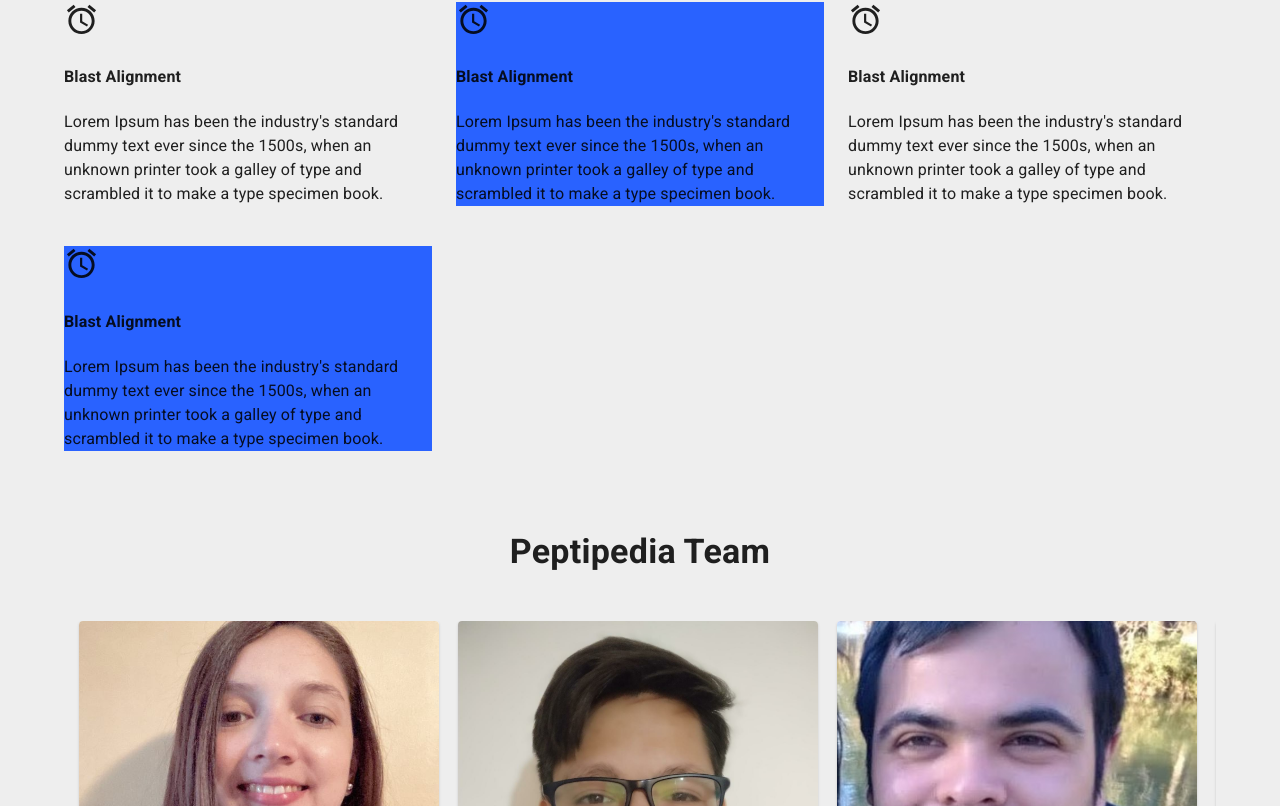
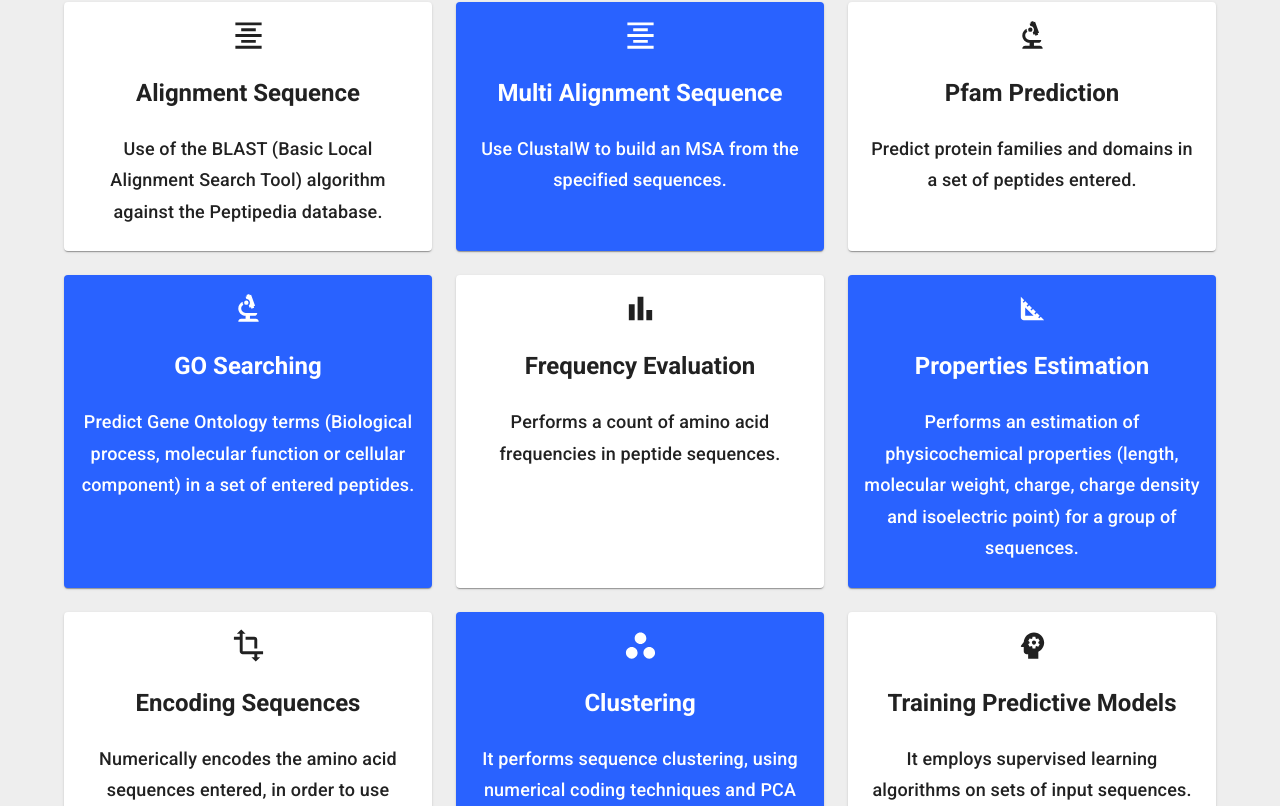
Before and after one commit to ProteinEngineering-PESB2/Peptipedia2.0, a React (Create React App) app in the folder app/: page / in a window 1280 px wide. Shown: the part 2134-2940 px from the top of the page. Built offline with nearby package versions, Linux system fonts and the light colour scheme.

Commit message:
servicios agregados en el home

```diff
--- a/app/src/components/Dashboard/Home/Services.js
+++ b/app/src/components/Dashboard/Home/Services.js
@@ -3,7 +3,15 @@ import "./index.css";
 import Grid from "@mui/material/Grid";
 import Typography from "@mui/material/Typography";
 
-import AccessAlarmIcon from "@mui/icons-material/AccessAlarm";
+import { Card, CardContent } from "@mui/material";
+
+import FormatAlignCenterIcon from "@mui/icons-material/FormatAlignCenter";
+import PsychologyIcon from "@mui/icons-material/Psychology";
+import TransformIcon from "@mui/icons-material/Transform";
+import WorkspacesIcon from "@mui/icons-material/Workspaces";
+import BiotechIcon from "@mui/icons-material/Biotech";
+import BarChartIcon from "@mui/icons-material/BarChart";
+import SquareFootIcon from "@mui/icons-material/SquareFoot";
 
 const Services = () => {
   return (
@@ -16,57 +24,220 @@ const Services = () => {
           Services
         </Typography>
         <Grid container spacing={3} sx={{ marginTop: 3 }}>
-          <Grid item lg={4} md={6} sm={12} xs={12}>
-            <div className="card ho">
-              <div className="card-body d-flex flex-column align-items-center justify-content-center text-center">
-                <AccessAlarmIcon fontSize="large" />
-                <h4 className="my-3 fw-bold">Blast Alignment</h4>
-                <p>
-                  Lorem Ipsum has been the industry's standard dummy text ever
-                  since the 1500s, when an unknown printer took a galley of type
-                  and scrambled it to make a type specimen book.
-                </p>
-              </div>
-            </div>
+          <Grid item xl={4} lg={4} md={3} sm={6} xs={12}>
+            <Card variant="elevation" className="ho" sx={{ height: "100%" }}>
+              <CardContent
+                sx={{
+                  display: "flex",
+                  alignItems: "center",
+                  justifyContent: "center",
+                  textAlign: "center",
+                  flexDirection: "column",
+                }}
+              >
+                <FormatAlignCenterIcon fontSize="large" />
+                <Typography marginY={3} fontWeight="bold" variant="h5">
+                  Alignment Sequence
+                </Typography>
+                <Typography variant="subtitle1" fontSize={18} fontWeight="medium">
+                  Use of the BLAST (Basic Local Alignment Search Tool) algorithm
+                  against the Peptipedia database.
+                </Typography>
+              </CardContent>
+            </Card>
           </Grid>
-          <Grid item lg={4} md={6} xs={12}>
-            <div className="card ho text-white" style={{ backgroundColor: "#2962ff" }}>
-              <div className="card-body d-flex flex-column align-items-center justify-content-center text-center">
-                <AccessAlarmIcon fontSize="large" />
-                <h4 className="my-3 fw-bold">Blast Alignment</h4>
-                <p>
-                  Lorem Ipsum has been the industry's standard dummy text ever
-                  since the 1500s, when an unknown printer took a galley of type
-                  and scrambled it to make a type specimen book.
-                </p>
-              </div>
-            </div>
+          <Grid item xl={4} lg={4} md={3} sm={6} xs={12}>
+            <Card
+              variant="elevation"
+              className="ho"
+              sx={{ backgroundColor: "#2962ff", color: "#fff", height: "100%" }}
+            >
+              <CardContent
+                sx={{
+                  display: "flex",
+                  alignItems: "center",
+                  justifyContent: "center",
+                  textAlign: "center",
+                  flexDirection: "column",
+                }}
+              >
+                <FormatAlignCenterIcon fontSize="large" />
+                <Typography marginY={3} fontWeight="bold" variant="h5">
+                  Multi Alignment Sequence
+                </Typography>
+                <Typography variant="subtitle1" fontSize={18} fontWeight="medium">
+                  Use ClustalW to build an MSA from the specified sequences.
+                </Typography>
+              </CardContent>
+            </Card>
           </Grid>
-          <Grid item lg={4} md={6} xs={12}>
-            <div className="card ho">
-              <div className="card-body d-flex flex-column align-items-center justify-content-center text-center">
-                <AccessAlarmIcon fontSize="large" />
-                <h4 className="my-3 fw-bold">Blast Alignment</h4>
-                <p>
-                  Lorem Ipsum has been the industry's standard dummy text ever
-                  since the 1500s, when an unknown printer took a galley of type
-                  and scrambled it to make a type specimen book.
-                </p>
-              </div>
-            </div>
+          <Grid item xl={4} lg={4} md={3} sm={6} xs={12}>
+            <Card variant="elevation" className="ho" sx={{ height: "100%" }}>
+              <CardContent
+                sx={{
+                  display: "flex",
+                  alignItems: "center",
+                  justifyContent: "center",
+                  textAlign: "center",
+                  flexDirection: "column",
+                }}
+              >
+                <BiotechIcon fontSize="large" />
+                <Typography marginY={3} fontWeight="bold" variant="h5">
+                  Pfam Prediction
+                </Typography>
+                <Typography variant="subtitle1" fontSize={18} fontWeight="medium">
+                  Predict protein families and domains in a set of peptides
+                  entered.
+                </Typography>
+              </CardContent>
+            </Card>
           </Grid>
-          <Grid item lg={4} md={6} xs={12}>
-            <div className="card ho text-white" style={{ backgroundColor: "#2962ff" }}>
-              <div className="card-body d-flex flex-column align-items-center justify-content-center text-center">
-                <AccessAlarmIcon fontSize="large" />
-                <h4 className="my-3 fw-bold">Blast Alignment</h4>
-                <p>
-                  Lorem Ipsum has been the industry's standard dummy text ever
-                  since the 1500s, when an unknown printer took a galley of type
-                  and scrambled it to make a type specimen book.
-                </p>
-              </div>
-            </div>
+          <Grid item xl={4} lg={4} md={3} sm={6} xs={12}>
+            <Card
+              variant="elevation"
+              className="ho"
+              sx={{ backgroundColor: "#2962ff", color: "#fff", height: "100%" }}
+            >
+              <CardContent
+                sx={{
+                  display: "flex",
+                  alignItems: "center",
+                  justifyContent: "center",
+                  textAlign: "center",
+                  flexDirection: "column",
+                }}
+              >
+                <BiotechIcon fontSize="large" />
+                <Typography marginY={3} fontWeight="bold" variant="h5">
+                  GO Searching
+                </Typography>
+                <Typography variant="subtitle1" fontSize={18} fontWeight="medium">
+                  Predict Gene Ontology terms (Biological process, molecular
+                  function or cellular component) in a set of entered peptides.
+                </Typography>
+              </CardContent>
+            </Card>
+          </Grid>
+          <Grid item xl={4} lg={4} md={3} sm={6} xs={12}>
+            <Card variant="elevation" className="ho" sx={{ height: "100%" }}>
+              <CardContent
+                sx={{
+                  display: "flex",
+                  alignItems: "center",
+                  justifyContent: "center",
+                  textAlign: "center",
+                  flexDirection: "column",
+                }}
+              >
+                <BarChartIcon fontSize="large" />
+                <Typography marginY={3} fontWeight="bold" variant="h5">
+                  Frequency Evaluation
+                </Typography>
+                <Typography variant="subtitle1" fontSize={18} fontWeight="medium">
+                  Performs a count of amino acid frequencies in peptide
+                  sequences.
+                </Typography>
+              </CardContent>
+            </Card>
+          </Grid>
+          <Grid item xl={4} lg={4} md={3} sm={6} xs={12}>
+            <Card
+              variant="elevation"
+              className="ho"
+              sx={{ backgroundColor: "#2962ff", color: "#fff", height: "100%" }}
+            >
+              <CardContent
+                sx={{
+                  display: "flex",
+                  alignItems: "center",
+                  justifyContent: "center",
+                  textAlign: "center",
+                  flexDirection: "column",
+                }}
+              >
+                <SquareFootIcon fontSize="large" />
+                <Typography marginY={3} fontWeight="bold" variant="h5">
+                  Properties Estimation
+                </Typography>
+                <Typography variant="subtitle1" fontSize={18} fontWeight="medium">
+                  Performs an estimation of physicochemical properties (length,
+                  molecular weight, charge, charge density and isoelectric
+                  point) for a group of sequences.
+                </Typography>
+              </CardContent>
+            </Card>
+          </Grid>
+          <Grid item xl={4} lg={4} md={3} sm={6} xs={12}>
+            <Card variant="elevation" className="ho" sx={{ height: "100%" }}>
+              <CardContent
+                sx={{
+                  display: "flex",
+                  alignItems: "center",
+                  justifyContent: "center",
+                  textAlign: "center",
+                  flexDirection: "column",
+                }}
+              >
+                <TransformIcon fontSize="large" />
+                <Typography marginY={3} fontWeight="bold" variant="h5">
+                  Encoding Sequences
+                </Typography>
+                <Typography variant="subtitle1" fontSize={18} fontWeight="medium">
+                  Numerically encodes the amino acid sequences entered, in order
+                  to use Machine Learning models.
+                </Typography>
+              </CardContent>
+            </Card>
+          </Grid>
+          <Grid item xl={4} lg={4} md={3} sm={6} xs={12}>
+            <Card
+              variant="elevation"
+              className="ho"
+              sx={{ backgroundColor: "#2962ff", color: "#fff", height: "100%" }}
+            >
+              <CardContent
+                sx={{
+                  display: "flex",
+                  alignItems: "center",
+                  justifyContent: "center",
+                  textAlign: "center",
+                  flexDirection: "column",
+                }}
+              >
+                <WorkspacesIcon fontSize="large" />
+                <Typography marginY={3} fontWeight="bold" variant="h5">
+                  Clustering
+                </Typography>
+                <Typography variant="subtitle1" fontSize={18} fontWeight="medium">
+                  It performs sequence clustering, using numerical coding
+                  techniques and PCA analysis.
+                </Typography>
+              </CardContent>
+            </Card>
+          </Grid>
+          <Grid item xl={4} lg={4} md={3} sm={6} xs={12}>
+            <Card variant="elevation" className="ho" sx={{ height: "100%" }}>
+              <CardContent
+                sx={{
+                  display: "flex",
+                  alignItems: "center",
+                  justifyContent: "center",
+                  textAlign: "center",
+                  flexDirection: "column",
+                }}
+              >
+                <PsychologyIcon fontSize="large" />
+                <Typography marginY={3} fontWeight="bold" variant="h5">
+                  Training Predictive Models
+                </Typography>
+                <Typography variant="subtitle1" fontSize={18} fontWeight="medium">
+                  It employs supervised learning algorithms on sets of input
+                  sequences. Allows training, testing and prediction using new
+                  data sets.
+                </Typography>
+              </CardContent>
+            </Card>
           </Grid>
         </Grid>
       </Grid>
--- a/app/src/components/Dashboard/Home/index.js
+++ b/app/src/components/Dashboard/Home/index.js
@@ -36,11 +36,11 @@ const Home = () => {
           <FAQs />
         </Grid>
       </Grid> */}
-      <Grid container spacing={3} sx={{ marginTop: 5 }}>
+      {/* <Grid container spacing={3} sx={{ marginTop: 5 }}>
         <Grid item lg={12} md={12} xs={12}>
           <Contact />
         </Grid>
-      </Grid>
+      </Grid> */}
       <Grid container spacing={3} sx={{ marginTop: 3 }}></Grid>
     </>
   );
```
Also changed, not shown: app/src/components/Dashboard/Database/index.js (+13 -12 lines).
